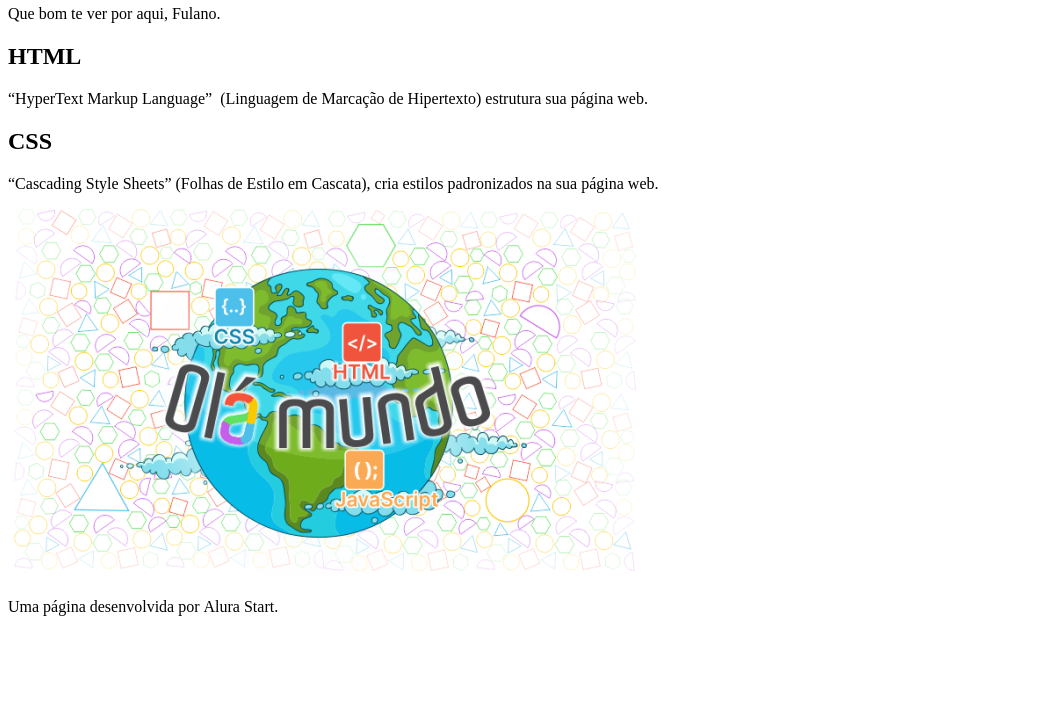
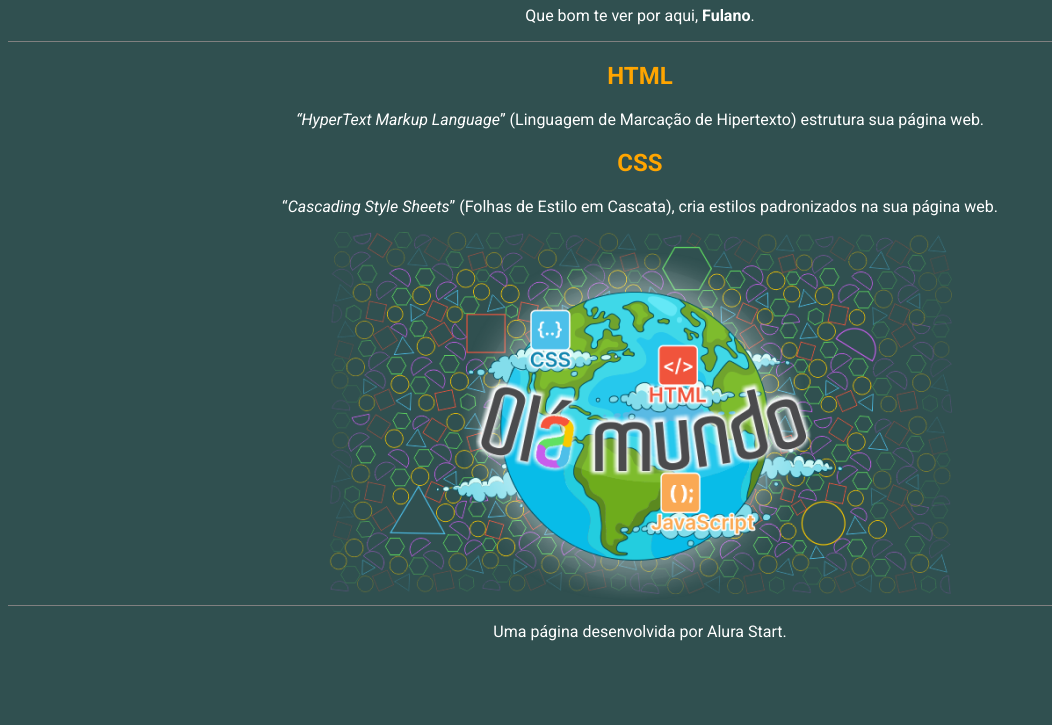
Before and after one commit to biomante/Hello-World, a plain HTML site: page index.html in a window 1280 px wide. Shown: the part 75-800 px from the top of the page, without its empty margins (0-1052 px from the left). Drawn offline with Linux system fonts and the light colour scheme.

Commit message:
Criamos a estilização do site.

```diff
--- a/index.html
+++ b/index.html
@@ -1,28 +1,39 @@
 <!DOCTYPE html>
 <html lang="pt-br">
+
 <head>
     <meta charset="UTF-8">
     <meta name="viewport" content="width=device-width, initial-scale=1.0">
     <title>Hello World</title>
+    <link rel="stylesheet" href="style.css">
+
+    <link rel="preconnect" href="https://fonts.googleapis.com">
+    <link rel="preconnect" href="https://fonts.gstatic.com" crossorigin>
+    <link
+        href="https://fonts.googleapis.com/css2?family=Roboto:ital,wght@0,100;0,300;0,400;0,500;0,700;0,900;1,100;1,300;1,400;1,500;1,700;1,900&display=swap"
+        rel="stylesheet">
 </head>
+
 <body>
     <header>
         <h1>Hello World</h1>
-        <p>Que bom te ver por aqui, Fulano.</p>
+        <p>Que bom te ver por aqui, <span id="nome-usuário">Fulano</span>.</p>
     </header>
 
     <section>
         <h2>HTML</h2>
-        <p>“HyperText Markup Language”  (Linguagem de Marcação de Hipertexto) estrutura sua página web.</p>
+        <p><span class="texto-inglês">“HyperText Markup Language</span>” (Linguagem de Marcação de Hipertexto) estrutura sua página web.</p>
 
         <h2>CSS</h2>
-        <p>“Cascading Style Sheets” (Folhas de Estilo em Cascata), cria estilos padronizados na sua página web.</p>
+        <p>“<span class="texto-inglês">Cascading Style Sheets</span>” (Folhas de Estilo em Cascata), cria estilos padronizados na sua página web.</p>
 
-        <img src="imagem/Olá Mundo.png" alt="Imagem com figuras geométricas ao fundo e uma figura do planeta Terraa frente, com a inscrição Olá Mundo em letras coloridas">
+        <img src="imagem/Olá Mundo.png"
+            alt="Imagem com figuras geométricas ao fundo e uma figura do planeta Terraa frente, com a inscrição Olá Mundo em letras coloridas">
 
     </section>
     <footer>
         <p>Uma página desenvolvida por Alura Start.</p>
     </footer>
 </body>
+
 </html>
--- /dev/null
+++ b/style.css
@@ -0,0 +1,26 @@
+h2 {
+    color: orange;
+}
+
+body {
+    background-color: #305050;
+    color: white;
+    font-family: Roboto;
+    text-align: center;
+}
+
+header {
+    border-bottom: 1px solid grey;
+}
+
+footer {
+    border-top: 1px solid grey;
+}
+
+#nome-usuário {
+    font-weight: bold;
+}
+
+.texto-inglês {
+    font-style: italic;
+}
```
